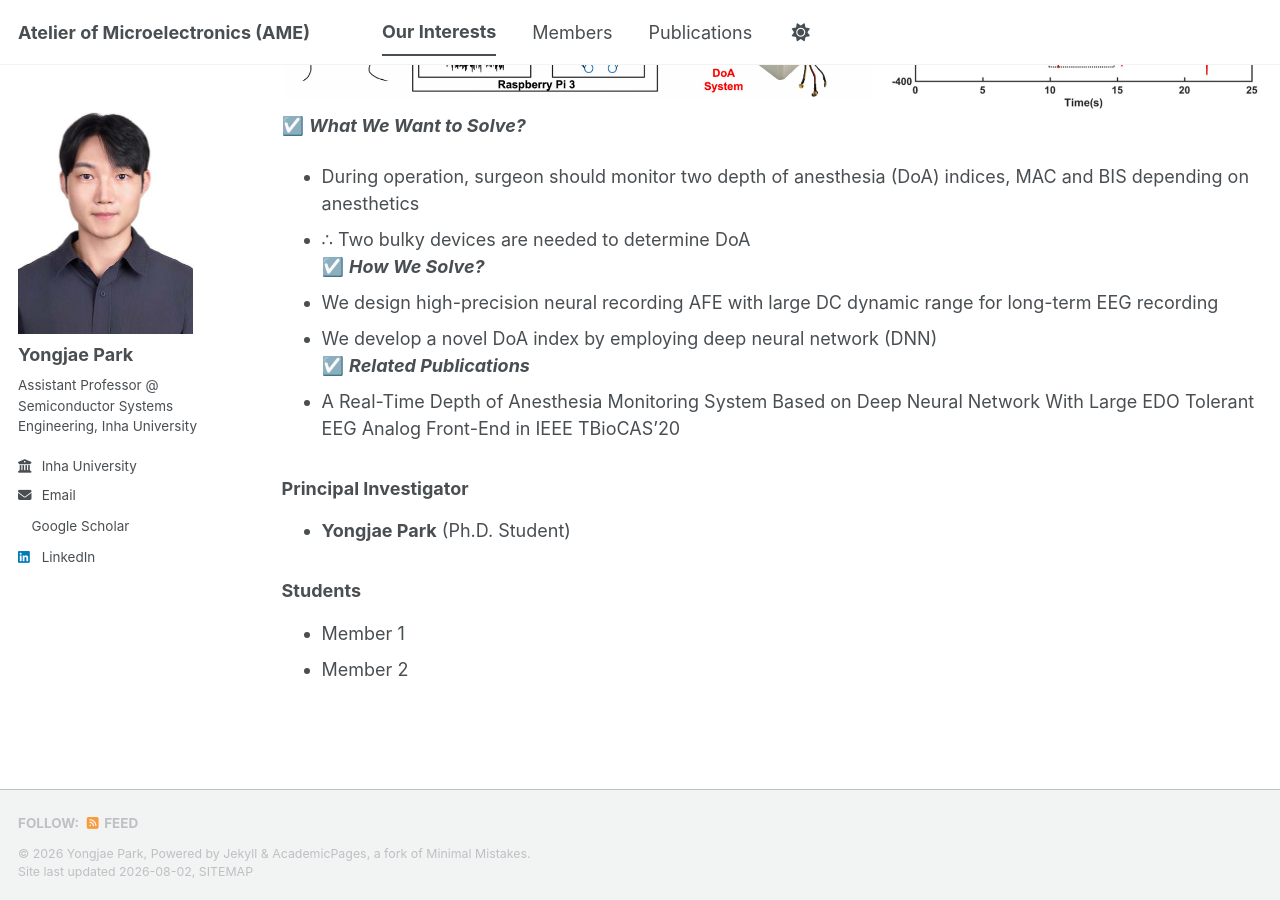
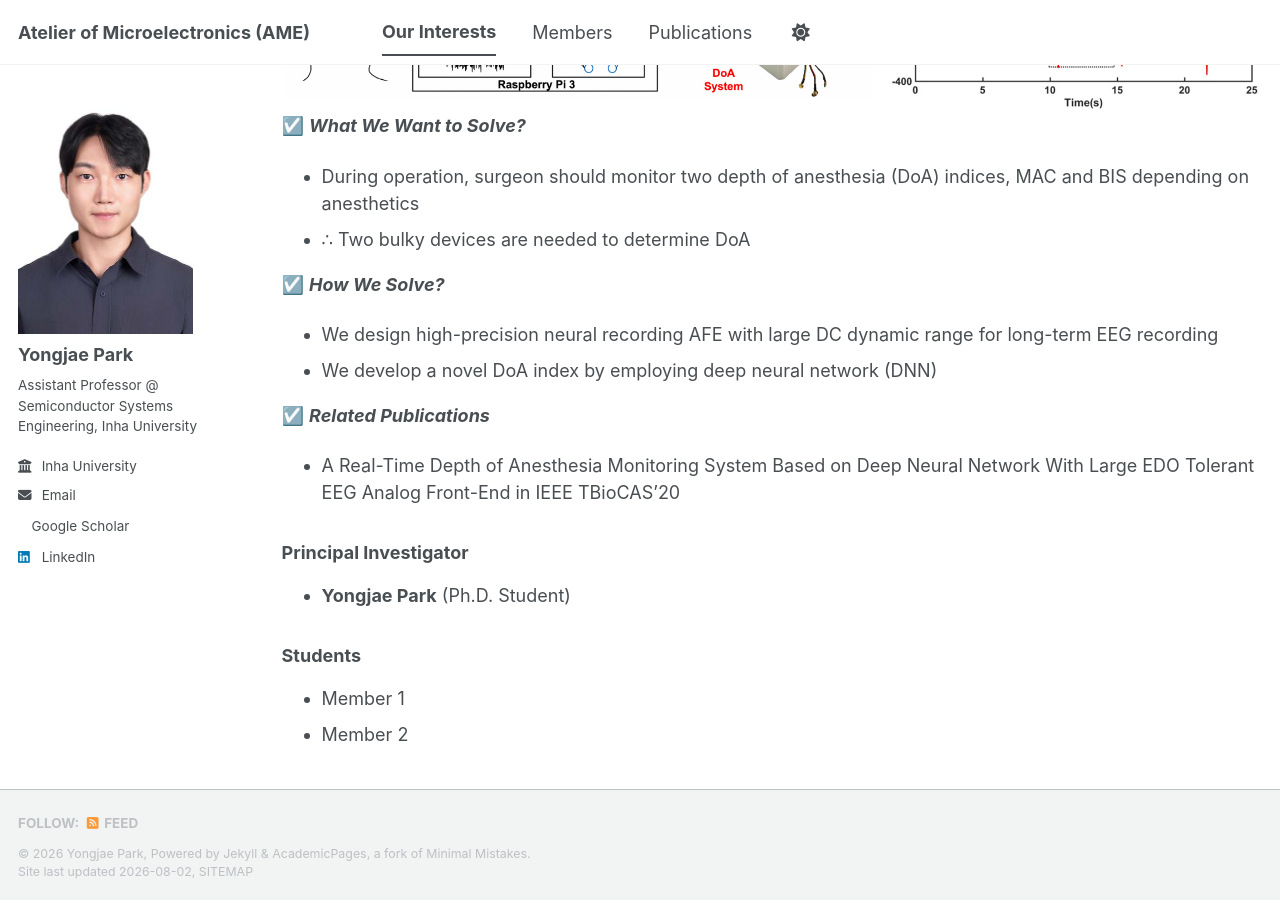
Before and after one commit to yong27park/AME.github.io, a Jekyll site: the page built from _pages/ourinterests.md, in a window 1280 px wide and 900 px high, scrolled down 640 px. Built offline with Jekyll 4.4.1, drawn with Linux system fonts in a browser that asks for light colours; a style sheet for code colours, icons or effects is not loaded.

```diff
--- a/_pages/ourinterests.md
+++ b/_pages/ourinterests.md
@@ -12,10 +12,12 @@ author_profile: true
 ![System Architecture](/images/research_DoA.png)
 ☑️ ***What We Want to Solve?***
 - During operation, surgeon should monitor two depth of anesthesia (DoA) indices, MAC and BIS depending on anesthetics
-- ∴ Two bulky devices are needed to determine DoA <br>
+- ∴ Two bulky devices are needed to determine DoA
+
 ☑️ ***How We Solve?***
 - We design high-precision neural recording AFE with large DC dynamic range for long-term EEG recording
-- We develop a novel DoA index by employing deep neural network (DNN) <br>
+- We develop a novel DoA index by employing deep neural network (DNN)
+
 ☑️ ***Related Publications***
 - A Real-Time Depth of Anesthesia Monitoring System Based on Deep Neural Network With Large EDO Tolerant EEG Analog Front-End in IEEE TBioCAS’20
 
```
